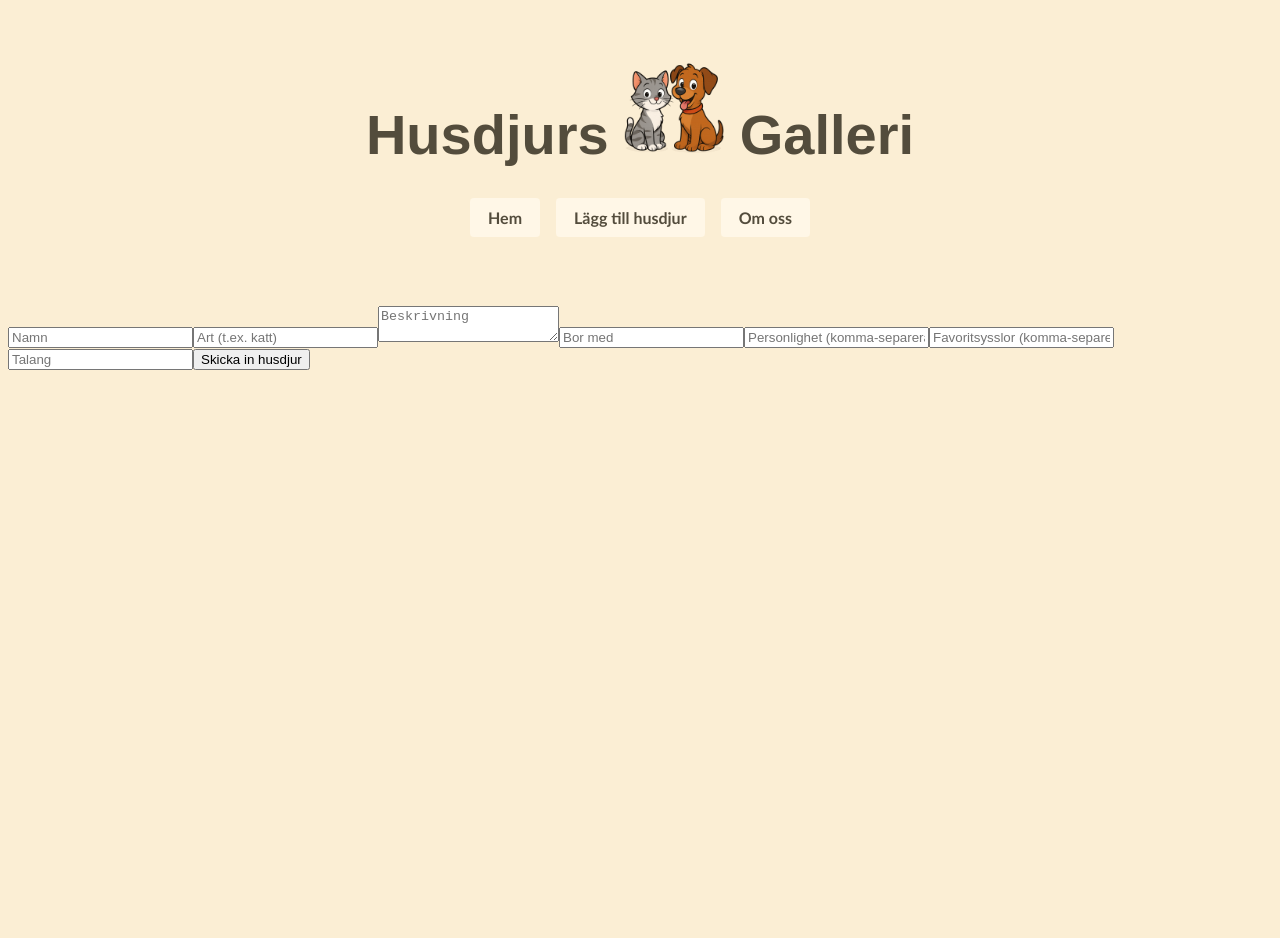
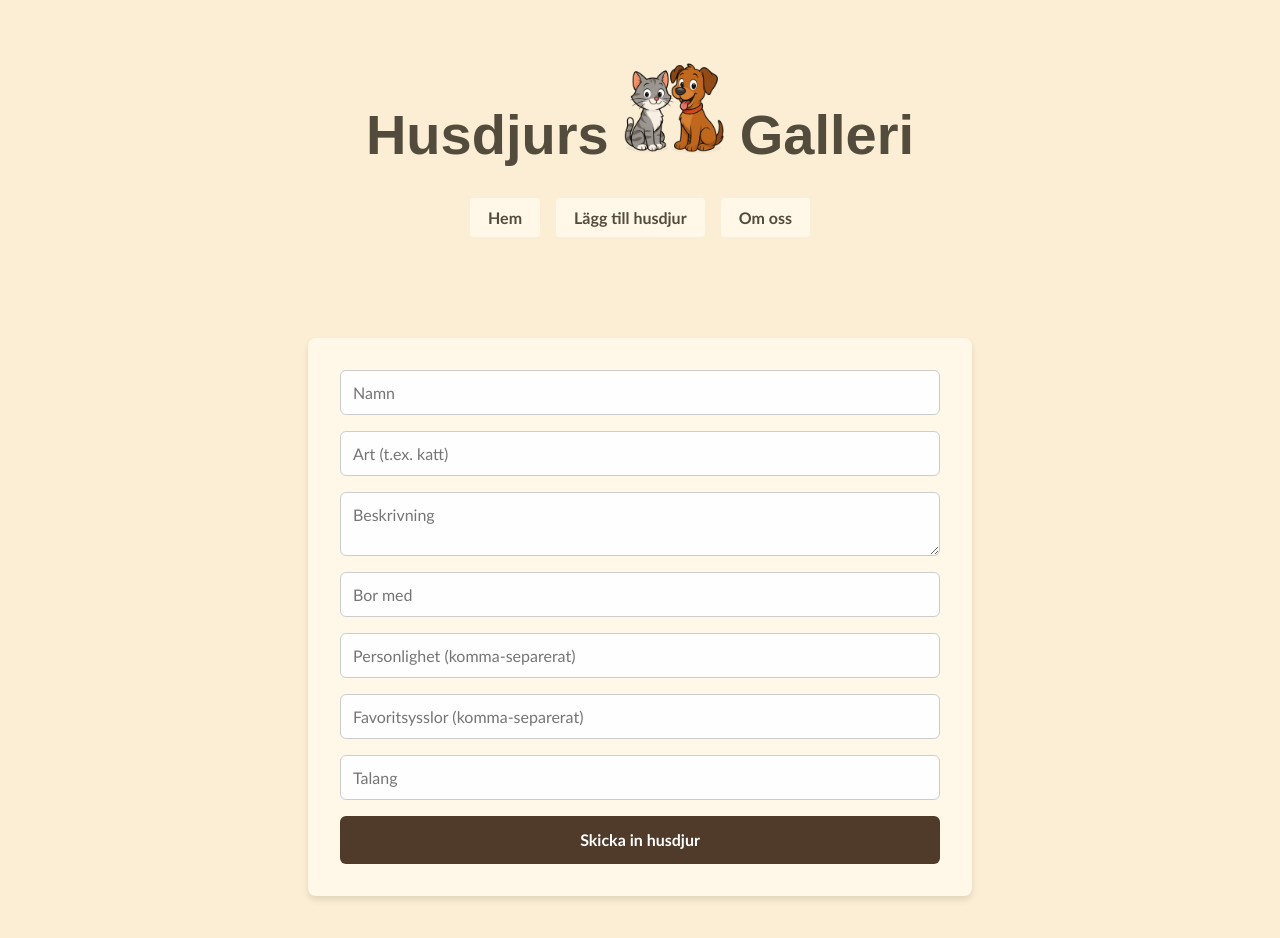
Before and after one commit to 25Ismail/sanity-react-cms-app, a React (Vite) app in the folder frontend/: page /sanity-react-cms-app/lagg-till in a window 1280 px wide. Shown: the top 938 px of the page. Before the commit the page ends 800 px from the top, so only its background shows below. Built offline with nearby package versions, Linux system fonts and the light colour scheme; a web font is replaced by a local one.

Commit message:
PetForm styling
Fixat stylingen för petform sidan

```diff
--- a/frontend/src/components/petForm.jsx
+++ b/frontend/src/components/petForm.jsx
@@ -1,3 +1,4 @@
+import '../style/PetForm.css';
 // Importerar Reacts useState-hook för att hantera formulärets tillstånd
 import { useState } from 'react'
 
--- /dev/null
+++ b/frontend/src/style/petForm.css
@@ -0,0 +1,51 @@
+.pet-form {
+  display: flex;
+  flex-direction: column;
+  gap: 1rem;
+  max-width: 600px;
+  margin: 3rem auto;
+  padding: 2rem;
+  background-color: #fff7e7;
+  border-radius: 8px;
+  box-shadow: 0 4px 6px rgba(0, 0, 0, 0.1);
+  font-family: 'Gill Sans', 'Gill Sans MT', Calibri, 'Trebuchet MS', sans-serif;
+  color: #534c3c;
+}
+
+.pet-form input,
+.pet-form textarea {
+  padding: 0.75rem;
+  font-size: 1rem;
+  border: 1px solid #ccc;
+  border-radius: 6px;
+  resize: vertical;
+  font-family: inherit;
+  color: #534c3c;
+  background-color: #fefefe;
+  transition: border-color 0.3s ease, box-shadow 0.3s ease;
+}
+
+.pet-form input:focus,
+.pet-form textarea:focus {
+  border-color: #44352e;
+  outline: none;
+  box-shadow: 0 0 0 2px rgba(53, 38, 35, 0.2);
+  background-color: #fff;
+}
+
+.pet-form button {
+  background-color: #503a29;
+  color: white;
+  border: none;
+  padding: 0.9rem;
+  font-size: 1rem;
+  border-radius: 6px;
+  cursor: pointer;
+  transition: background-color 0.3s ease;
+  font-weight: bold;
+  font-family: inherit;
+}
+
+.pet-form button:hover {
+  background-color: #553d37;
+}
```
